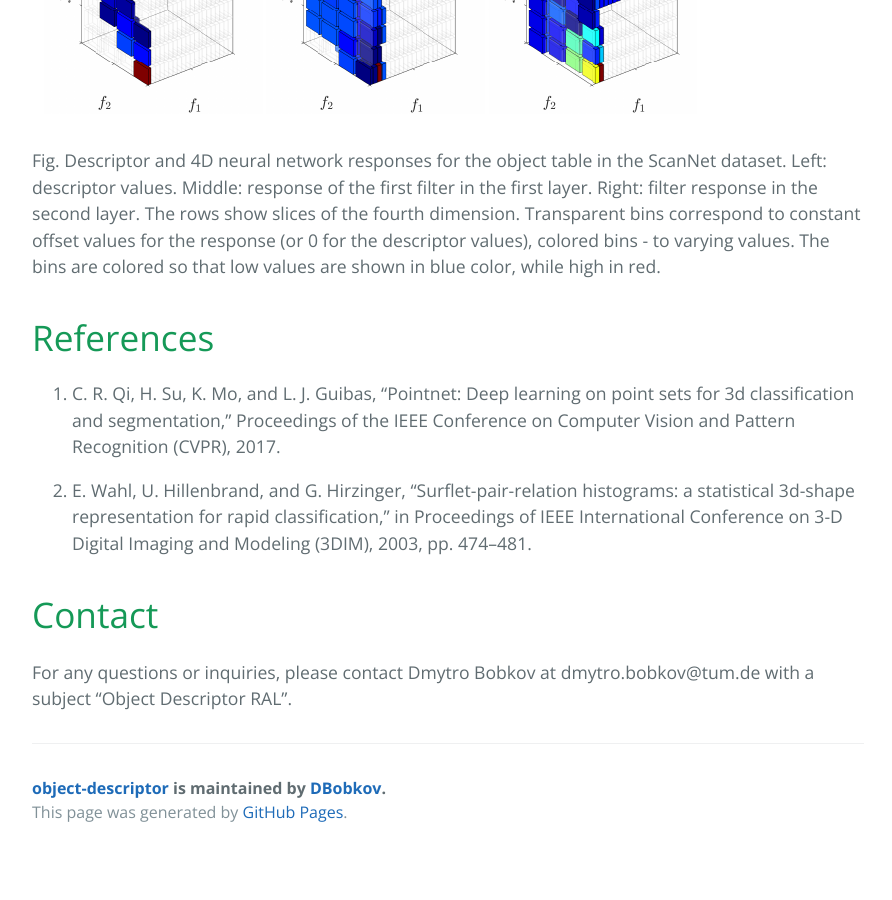
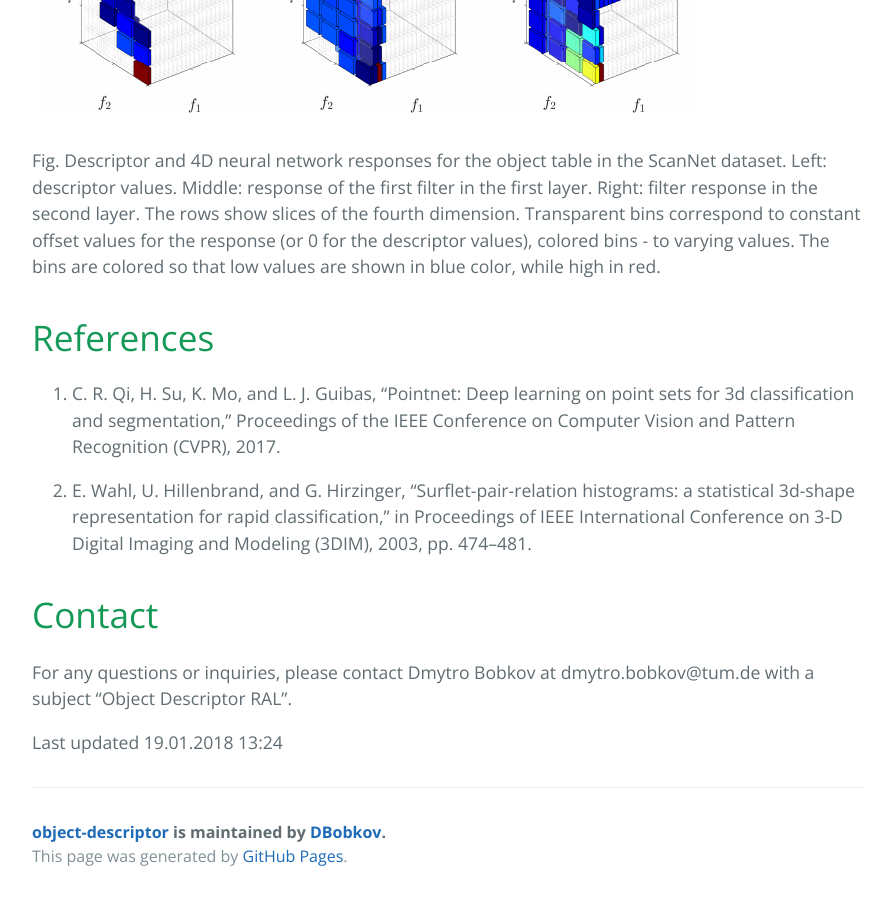
Before and after one commit to DBobkov/object-descriptor, a Jekyll site: the page built from index.md, in a window 1280 px wide and 900 px high, scrolled down 3383 px. Shown: the whole window, without its empty margins (192-1084 px from the left). Built offline with Jekyll 4.4.1, drawn with Linux system fonts in a browser that asks for light colours; our own code applies the rules of GitHub Pages for plain Markdown files; before the commit the page ends 4239 px from its top, so only the background shows below that.

Commit message:
Added date

```diff
--- a/index.md
+++ b/index.md
@@ -54,3 +54,5 @@ Fig.  Descriptor and 4D neural network responses for the object table in the Sca
 
 # Contact
 For any questions or inquiries, please contact Dmytro Bobkov at dmytro.bobkov@tum.de with a subject "Object Descriptor RAL".
+
+Last updated 19.01.2018 13:24
```
